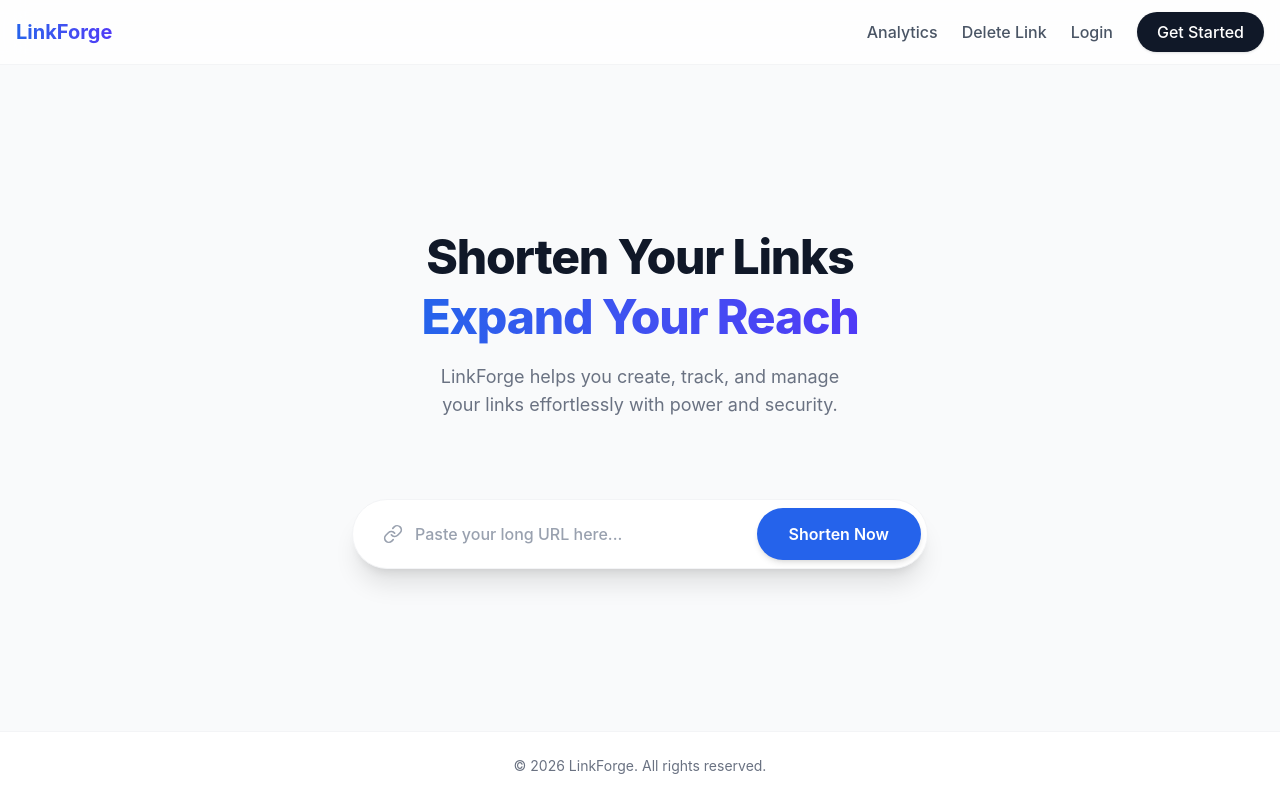
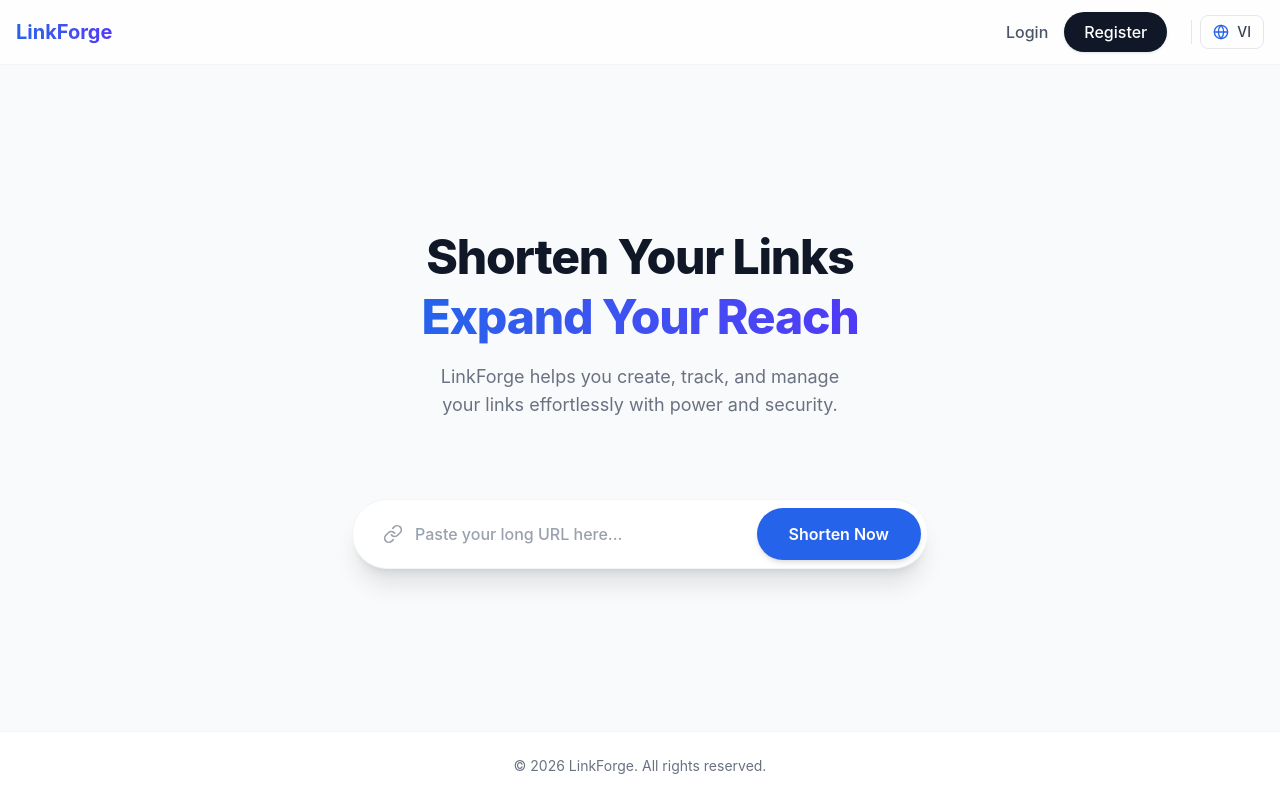
Before and after one commit to tlavu2004/linkforge-frontend, a React (Vite) app: page / in a window 1280 px wide. Built offline with nearby package versions, Linux system fonts and the light colour scheme; no server answers.

Commit message:
feat(i18n): implement LanguageSwitcher and update RootLayout

```diff
--- /dev/null
+++ b/src/components/LanguageSwitcher.tsx
@@ -0,0 +1,22 @@
+import { useTranslation } from 'react-i18next'
+import { Globe } from 'lucide-react'
+
+export default function LanguageSwitcher() {
+  const { i18n } = useTranslation()
+
+  const toggleLanguage = () => {
+    const newLang = i18n.language === 'en' ? 'vi' : 'en'
+    i18n.changeLanguage(newLang)
+  }
+
+  return (
+    <button
+      onClick={toggleLanguage}
+      className="flex items-center gap-2 px-3 py-1.5 rounded-lg border border-gray-200 hover:bg-gray-50 transition-colors text-sm font-medium text-gray-700"
+      title={i18n.language === 'en' ? 'Switch to Vietnamese' : 'Chuyển sang Tiếng Anh'}
+    >
+      <Globe className="w-4 h-4 text-primary-600" />
+      <span>{i18n.language === 'en' ? 'EN' : 'VI'}</span>
+    </button>
+  )
+}
--- a/src/layouts/RootLayout.tsx
+++ b/src/layouts/RootLayout.tsx
@@ -1,9 +1,12 @@
 import { Outlet, Link, useNavigate } from 'react-router-dom'
 import { Toaster } from 'react-hot-toast'
+import { useTranslation } from 'react-i18next'
 import { useAuthStore } from '../store/useAuthStore'
 import { apiClient } from '../api/axios'
+import LanguageSwitcher from '../components/LanguageSwitcher'
 
 export default function RootLayout() {
+  const { t } = useTranslation()
   const { isAuthenticated, user, clearAuth } = useAuthStore()
   const navigate = useNavigate()
 
@@ -27,26 +30,26 @@ export default function RootLayout() {
           <Link to="/" className="text-xl font-bold bg-clip-text text-transparent bg-gradient-to-r from-primary-600 to-indigo-600">
             LinkForge
           </Link>
-          <nav className="flex space-x-6 items-center">
+          <nav className="flex space-x-4 items-center">
             {isAuthenticated ? (
               <>
                 <Link to="/dashboard" className="px-5 py-2 rounded-full bg-primary-600 hover:bg-primary-700 text-white font-medium transition shadow-sm hover:shadow-md">
-                  Dashboard
+                  {t('nav.dashboard')}
                 </Link>
                 <button onClick={handleLogout} className="px-5 py-2 rounded-full border border-gray-200 hover:bg-red-50 hover:border-red-100 text-red-600 font-medium transition shadow-sm hover:shadow-md">
-                  Logout
+                  {t('nav.logout')}
                 </button>
               </>
             ) : (
               <>
-                <Link to="/analytics" className="text-gray-600 hover:text-primary-600 font-medium transition">Analytics</Link>
-                <Link to="/delete" className="text-gray-600 hover:text-primary-600 font-medium transition">Delete Link</Link>
-                <Link to="/login" className="text-gray-600 hover:text-primary-600 font-medium transition">Login</Link>
+                <Link to="/login" className="text-gray-600 hover:text-primary-600 font-medium transition">{t('nav.login')}</Link>
                 <Link to="/register" className="px-5 py-2 rounded-full bg-gray-900 hover:bg-gray-800 text-white font-medium transition shadow-sm hover:shadow-md">
-                  Get Started
+                  {t('nav.register')}
                 </Link>
               </>
             )}
+            <div className="border-l border-gray-200 h-6 mx-2" />
+            <LanguageSwitcher />
           </nav>
         </div>
       </header>
@@ -56,7 +59,7 @@ export default function RootLayout() {
       </main>
       <footer className="shrink-0 border-t border-gray-100 bg-white py-4 md:py-6">
         <div className="container mx-auto px-4 text-center text-gray-500 text-xs md:text-sm">
-          &copy; {new Date().getFullYear()} LinkForge. All rights reserved.
+          &copy; {new Date().getFullYear()} LinkForge. {t('common.all_rights_reserved', { defaultValue: 'All rights reserved.' })}
         </div>
       </footer>
     </div>
```
